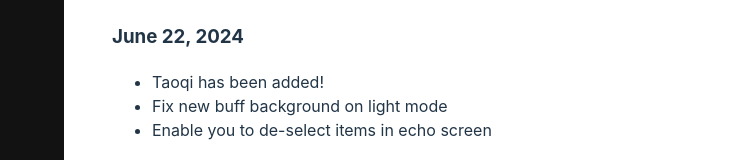
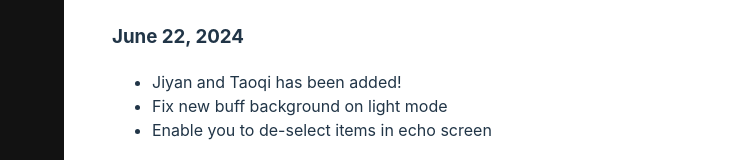
Before and after one commit to ryanbenson/wuthering-waves-optimizer, a Vue app: page /updates in a window 1280 px wide. Shown: the part 431-591 px from the top of the page, without its empty margins (0-748 px from the left). Built offline with nearby package versions, Linux system fonts and the light colour scheme.

Commit message:
Adds alert for new characters

```diff
--- a/src/components/Calculator.vue
+++ b/src/components/Calculator.vue
@@ -34,6 +34,7 @@
     <div class="calculations__screens">
       <div class="screen--character" v-show="curScreen === 'character'">
         <div>
+          <div class="alert">Jiyan and Taoqi are available! ⚡</div>
           <div class="character__selection">
             <div
               class="character__selection__avatar"
--- a/src/pages/UpdatesView.vue
+++ b/src/pages/UpdatesView.vue
@@ -16,7 +16,7 @@
     <h1>Updates</h1>
     <h3>June 22, 2024</h3>
     <ul>
-      <li>Taoqi has been added!</li>
+      <li>Jiyan and Taoqi has been added!</li>
       <li>Fix new buff background on light mode</li>
       <li>Enable you to de-select items in echo screen</li>
     </ul>
```
